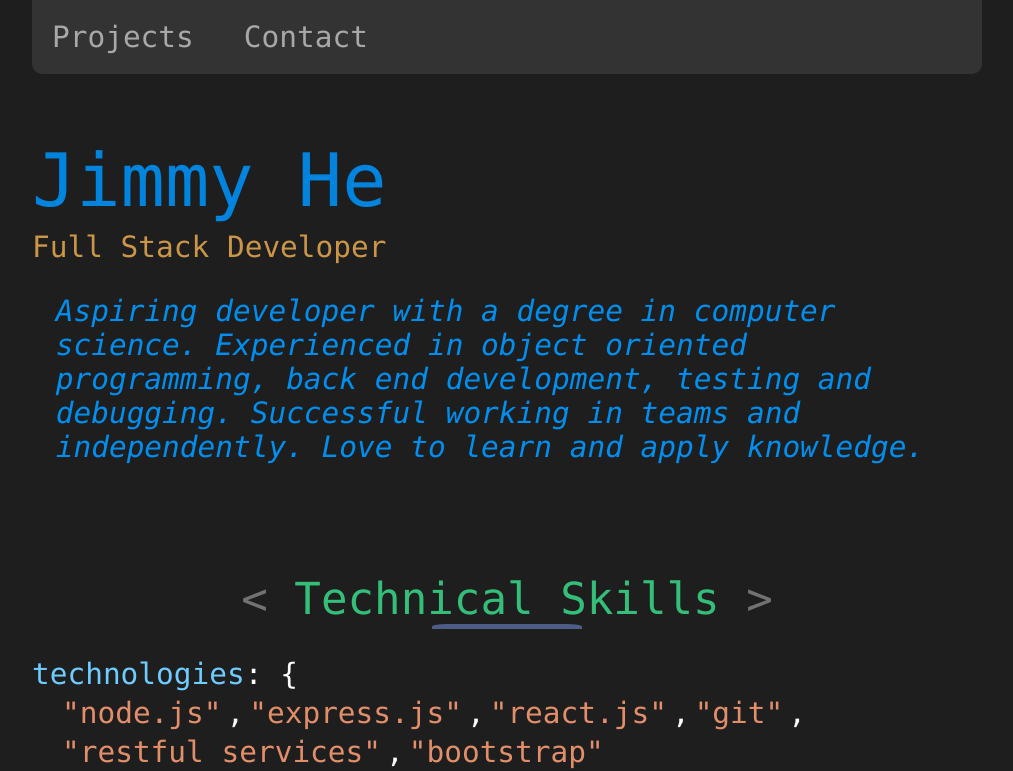
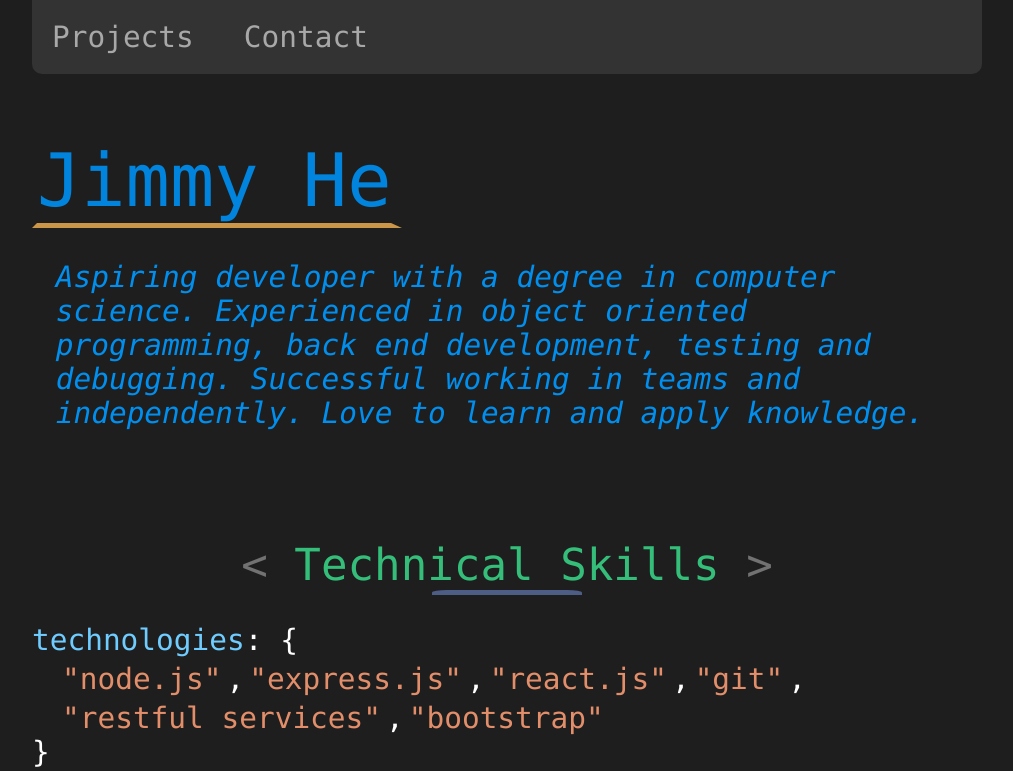
Before and after one commit to jimmyh3/portfolio, a React (Create React App) app: page / in a window 1280 px wide. Shown: the top 771 px of the page, without its empty margins (133-1146 px from the left). Built offline with nearby package versions, Linux system fonts and the light colour scheme.

Commit message:
Removed job title and set typewriter effect to leave underline under my name.

```diff
--- a/src/components/Main.js
+++ b/src/components/Main.js
@@ -47,7 +47,7 @@ class Main extends React.Component {
             <div className="layout layout-rwd">
                 <header className="profile-heading-section" ref={this.refTopOfPage}>
                     <h1>Jimmy He</h1>
-                    <h4>Full Stack Developer</h4>
+                    {/*<h4>Full Stack Developer</h4>*/}
                     <p>
                         Aspiring developer with a degree in computer science.
                         Experienced in object oriented programming, back end development, testing and debugging.
--- a/src/index.css
+++ b/src/index.css
@@ -185,24 +185,37 @@ code {
     padding: 0px;
     display: inline-block;
     overflow:hidden;
+    border-left: 5px solid transparent;
     border-right: .15em solid #cb9648;
+    border-bottom: 5px solid transparent;
     white-space: nowrap;
     margin: 0 auto;
     animation:
-      typing 2s steps(9, end),
-      blink 4s step-start forwards;
+      typing 2s steps(9, end), /* Takes two seconds to complete and animates in 9 increments */
+      blink 1s step-start 2s forwards;
   }
 
   /* The typing effect */
+  /* Indicates it goes from 0 characters to 9 characters of width and then stops */
   @keyframes typing {
-    from { width: 0 }
-    to { width: 9ch }
+    from {
+      width: 0;
+    }
+    to {
+      width: 9ch;
+    }
   }
 
   /* The typewriter cursor effect */
+  /* Generates gold underline at the end and keeps it */
   @keyframes blink {
-    from, to { border-color: transparent }
-    50% { border-color: #cb9648 }
+    from {
+      border-right: .15em solid #cb9648;
+    }
+    to {
+      border-right: .15em solid transparent;
+      border-bottom: 5px solid #cb9648;
+    }
   }
 
   .profile-heading-section h4 {
@@ -219,7 +232,7 @@ code {
     font-style: italic;
     margin-left: auto;
     margin-right: auto;
-    margin-top: 30px;
+    margin-top: 25px;
     width: 95%;
   }
 
```
